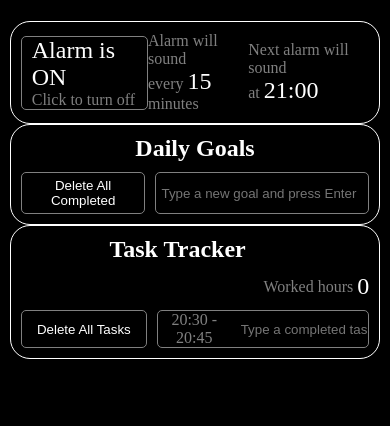
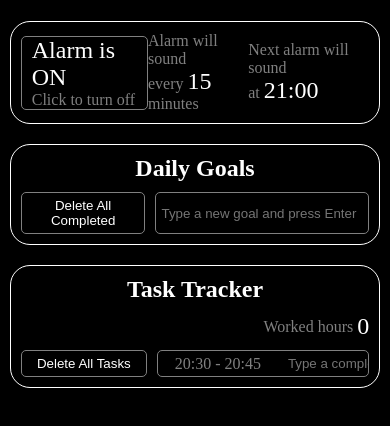
Before and after one commit to danifromecuador/plannywise_draft, a React (Vite) app: page / in a window 390 px wide. Shown: the top 426 px of the page. Built offline with nearby package versions, Linux system fonts and the light colour scheme.

Commit message:
Style with responsiveness

```diff
--- a/src/main/App.css
+++ b/src/main/App.css
@@ -3,4 +3,20 @@
 .app {
   width: 95vw;
   height: 95vh;
+  display: flex;
+  flex-direction: column;
+  row-gap: 20px;
 }
+
+.todo-and-tasks {
+  display: flex;
+  flex-direction: column;
+  row-gap: 20px;
+}
+
+@media (width>1250px) {
+  .todo-and-tasks {
+    flex-direction: row;
+    column-gap: 20px;
+  }
+}
--- a/src/main/App.jsx
+++ b/src/main/App.jsx
@@ -10,8 +10,10 @@ export const App = () => {
   return (
     <div className="app">
       <Alarm />
+      <div className="todo-and-tasks">
       <Todo />
       <Tasks />
+      </div>
     </div>
   )
 }
--- a/src/tasks/Tasks.css
+++ b/src/tasks/Tasks.css
@@ -18,7 +18,6 @@
 .tasks h1 {
   text-align: center;
   font-size: 1.5rem;
-  width: 90%;
 }
 
 .tasks ul {
@@ -60,7 +59,7 @@
 }
 
 .tasks .interval-and-input-interval {
-  width: 120px;
+  min-width: 120px;
   text-align: center;
   color: gray;
 }
```
